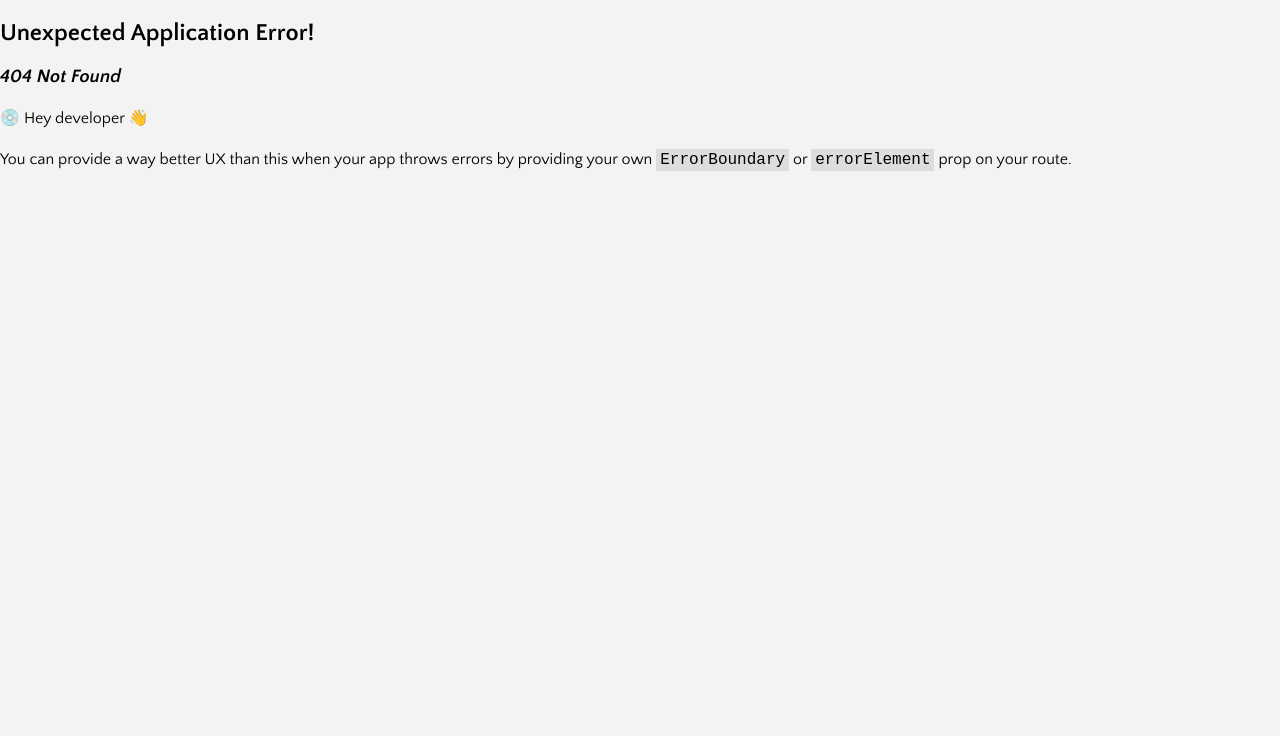
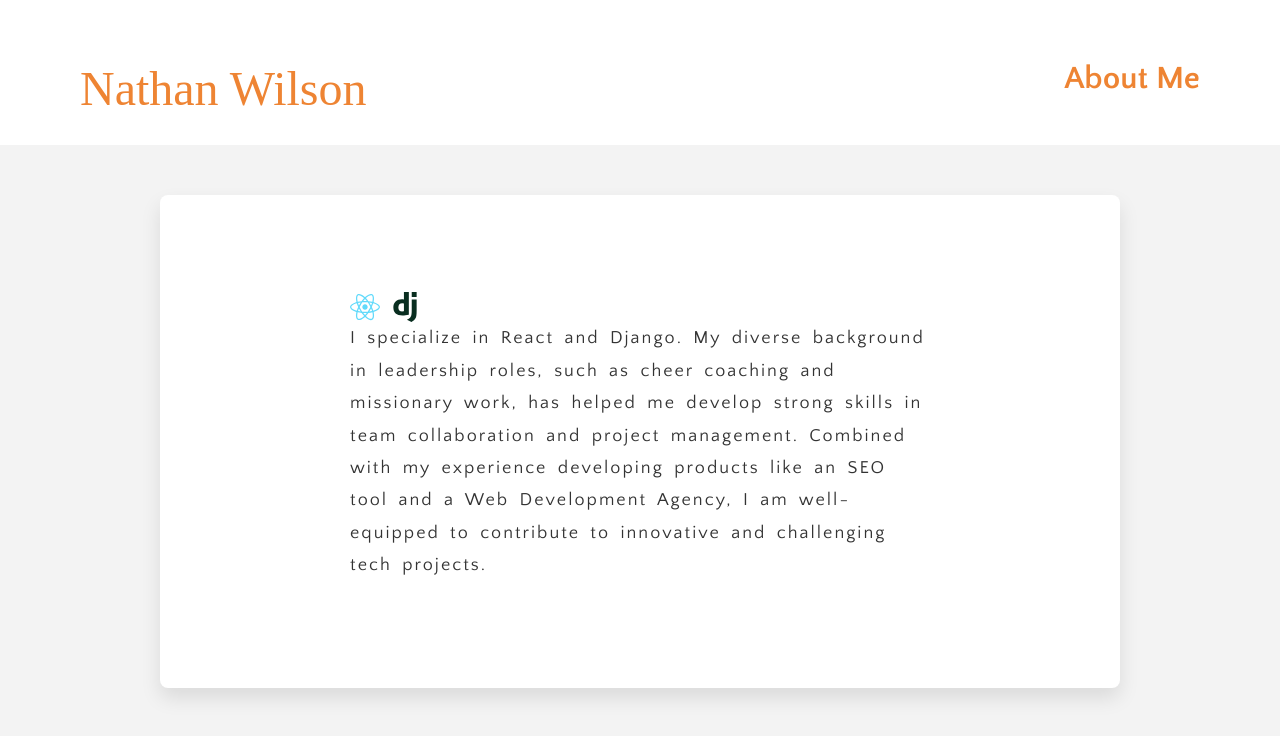
Before and after one commit to nwils000/blog, a React (Vite) app: page /about in a window 1280 px wide. Before the commit this address had no page. Shown: the top 736 px of the page. Built offline with nearby package versions, Linux system fonts and the light colour scheme; a web font is replaced by a local one.

Commit message:
added about me page

```diff
--- a/package.json
+++ b/package.json
@@ -12,6 +12,7 @@
   "dependencies": {
     "react": "^18.2.0",
     "react-dom": "^18.2.0",
+    "react-icons": "^5.1.0",
     "react-router-dom": "^6.23.0"
   },
   "devDependencies": {
--- /dev/null
+++ b/src/components/AboutMe.jsx
@@ -0,0 +1,36 @@
+import { FaReact } from 'react-icons/fa';
+import { SiDjango } from 'react-icons/si';
+import NavBar from './NavBar';
+import '../styles/about-me.css';
+
+const AboutMe = () => {
+  return (
+    <>
+      <NavBar />
+      <div className="about-me-container">
+        <section className="content">
+          <div className="intro-statement">
+            <p>
+              <FaReact
+                size={30}
+                style={{ color: '#61DAFB', marginRight: '10px' }}
+              />
+              <SiDjango
+                size={30}
+                style={{ color: '#092E20', marginRight: '10px' }}
+              />
+              I specialize in React and Django. My diverse background in
+              leadership roles, such as cheer coaching and missionary work, has
+              helped me develop strong skills in team collaboration and project
+              management. Combined with my experience developing products like
+              an SEO tool and a Web Development Agency, I am well-equipped to
+              contribute to innovative and challenging tech projects.
+            </p>
+          </div>
+        </section>
+      </div>
+    </>
+  );
+};
+
+export default AboutMe;
--- a/src/components/NavBar.jsx
+++ b/src/components/NavBar.jsx
@@ -2,9 +2,12 @@ import { Link } from 'react-router-dom';
 
 export default function NavBar() {
   return (
-    <div className="my-name">
+    <div className="navbar">
       <Link to="/">
         <h1>{`Nathan Wilson`}</h1>
+      </Link>
+      <Link className="navbar-about-me" to="/about">
+        About Me
       </Link>
     </div>
   );
--- a/src/main.jsx
+++ b/src/main.jsx
@@ -1,6 +1,7 @@
 import ReactDOM from 'react-dom/client';
 import App from './components/App.jsx';
 import { BlogPost } from './components/BlogPost.jsx';
+import AboutMe from './components/AboutMe.jsx';
 import './styles/styles.css';
 import { createBrowserRouter, RouterProvider } from 'react-router-dom';
 import weeklyBlogs from './blogPosts.json';
@@ -11,6 +12,10 @@ let routes = [
   {
     path: '/',
     element: <App />,
+  },
+  {
+    path: '/about',
+    element: <AboutMe />,
   },
 ];
 for (let key in weeklyBlogs) {
--- /dev/null
+++ b/src/styles/about-me.css
@@ -0,0 +1,37 @@
+@import './normalize.css';
+
+.about-me-container {
+  text-align: center;
+  box-shadow: 0 10px 20px rgba(0, 0, 0, 0.1);
+  background: #ffffff; /* pure white background for a clean look */
+  padding: 40px;
+  border-radius: 8px;
+  width: 80%;
+  max-width: 960px;
+  margin: 50px auto;
+  transition: box-shadow 0.3s ease-in-out;
+}
+
+.about-me-container:hover {
+  box-shadow: 0 20px 40px rgba(0, 0, 0, 0.2);
+}
+
+.content {
+  max-width: 740px;
+  margin: 0 auto;
+}
+
+.intro-statement p {
+  color: #333333; /* dark gray for better readability */
+  font-size: 18px;
+  line-height: 1.8;
+  display: flex;
+  align-items: center;
+  flex-wrap: wrap;
+  text-align: left;
+}
+
+.intro-statement svg {
+  flex-shrink: 0;
+  margin-right: 20px;
+}
--- a/src/styles/styles.css
+++ b/src/styles/styles.css
@@ -32,17 +32,30 @@ li {
 
 /* Header Styles */
 
-.my-name {
+.navbar {
   background: white;
-  padding: 3.8rem 0 1.8rem 5rem;
+  padding: 3.8rem 5rem 1.8rem 5rem;
+  display: flex;
+  justify-content: space-between;
 }
 
-header h1 {
+.navbar h1 {
   font-family: 'Borel', cursive;
+  color: rgb(238, 132, 51);
   margin: 0;
-  color: rgb(238, 132, 51);
   font-weight: 200;
   font-size: 3rem;
+}
+
+.navbar-about-me {
+  color: rgb(238, 132, 51);
+  font-size: 2rem;
+  font-weight: 600;
+  transition: 0.2s ease-in-out;
+}
+
+.navbar-about-me:hover {
+  color: rgba(238, 132, 51, 0.786);
 }
 
 .intro-statement {
```
Also changed, not shown: 1 other file (tests, documents, lock files or other folders).
